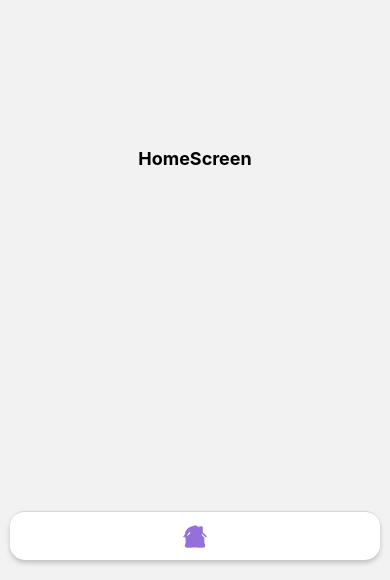
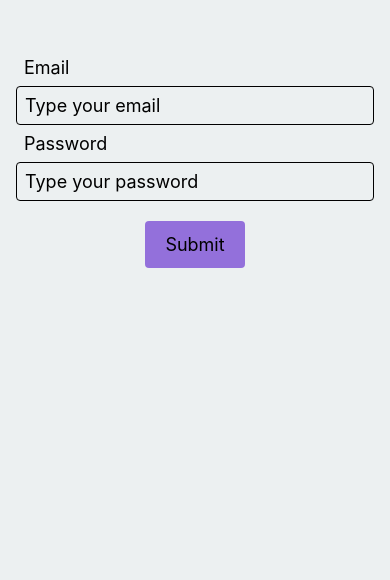
Before and after one commit to ORGANIZATION-PROMOFY/PROMHUB, a React Native app: screen /SignIn in a window 390 px wide. Shown: the part 264-844 px from the top of the page. Built offline with nearby package versions, Linux system fonts and the light colour scheme.

Commit message:
add signin

```diff
--- a/App.js
+++ b/App.js
@@ -1,4 +1,5 @@
 import MainNavigator from './components/main/MainNavigator';
+import SignIn from './components/enter/SignIn'
 import { StatusBar } from 'expo-status-bar';
 import { StyleSheet, Text, View } from 'react-native';
 import { NavigationContainer } from '@react-navigation/native';
@@ -10,6 +11,7 @@ export default function App() {
   return (
     <NavigationContainer>
       <Stack.Navigator screenOptions={{headerShown: false}}>
+        <Stack.Screen name='SignIn' component={SignIn} />
         <Stack.Screen name='Main' component={MainNavigator} />
       </Stack.Navigator>
     </NavigationContainer>
--- a/components/enter/SignIn.js
+++ b/components/enter/SignIn.js
@@ -0,0 +1,84 @@
+import React, { useState } from 'react';
+import { View, Text, TextInput, ScrollView, Pressable, StyleSheet } from 'react-native';
+import {useNavigation} from '@react-navigation/native';
+
+const SignIn = () => {
+  const [ email, setEmail ] = useState('');
+  const [ password, setPassword ] = useState('');
+  const navigation = useNavigation();
+
+  const handleSingIn = () => {
+    if (email == 'gmail@gmail.com' && password == '123') {
+        navigation.navigate('Main');
+    } else {
+        alert('Wrong');
+    }
+  }
+
+
+  return (
+      <ScrollView contentContainerStyle={styles.form}>
+        <Input
+          label='Email'
+          value={email}
+          placeholder='Type your email'
+          onChangeText={(text) => setEmail(text)}
+        />
+        <Input
+          label='Password'
+          value={password}
+          placeholder='Type your password'
+          onChangeText={(text) => setPassword(text)}
+          secureTextEntry
+        />
+        <Pressable onPress={handleSingIn} style={styles.btn}>
+            <Text style={{ padding: 8, fontSize: 18 }}>Submit</Text>
+        </Pressable>
+      </ScrollView>
+  )
+};
+
+export const Input = props => {
+  const { label, placeholder, value, onChangeText, secureTextEntry, onSubmitEditing } = props;
+  return (
+    <View style={{ width: '100%' }}>
+      <Text style={{ padding: 8, fontSize: 18 }}>{label}</Text>
+      <TextInput
+        value={value}
+        placeholder={placeholder}
+        onChangeText={onChangeText}
+        style={styles.input}
+        onSubmitEditing={onSubmitEditing}
+        secureTextEntry={secureTextEntry}
+        autoCapitalize = 'none'
+      />
+    </View>
+  )
+}
+
+const styles = StyleSheet.create({
+    form: {
+        flex: 1,
+        justifyContent: 'center',
+        alignItems: 'center',
+        backgroundColor: '#ecf0f1',
+        padding: 16,
+    },
+    input: {
+        borderRadius: 4,
+        padding: 8,
+        fontSize: 18,
+        borderWidth: 1
+    },
+    btn: {
+        borderRadius: 4,
+        backgroundColor: '#9370DB',
+        marginTop: 20,
+        width: 100,
+        justifyContent: 'center',
+        alignItems: 'center',
+        padding: 5,
+    }
+})
+
+export default SignIn;
--- a/components/main/MainNavigator.js
+++ b/components/main/MainNavigator.js
@@ -39,8 +39,7 @@ const MainNavigator = () => (
       },
       shadowOpacity: 0.2,
       shadowRadius: 5,
-      alignItems: 'center',
-      justifyContent: 'center',
+      paddingBottom: -30,
     },
     tabBarShowLabel: false,
   }}
--- a/package.json
+++ b/package.json
@@ -21,7 +21,10 @@
     "react-native-ionicons": "^4.6.5",
     "react-native-safe-area-context": "4.8.2",
     "react-native-screens": "~3.29.0",
-    "@expo/vector-icons": "^14.0.0"
+    "@expo/vector-icons": "^14.0.0",
+    "react-native-web": "~0.19.6",
+    "react-dom": "18.2.0",
+    "@expo/metro-runtime": "~3.1.3"
   },
   "devDependencies": {
     "@babel/core": "^7.20.0"
```
Also changed, not shown: components/enter/SignUp.js (+85 -0 lines), 1 other file (tests, documents, lock files or other folders).
